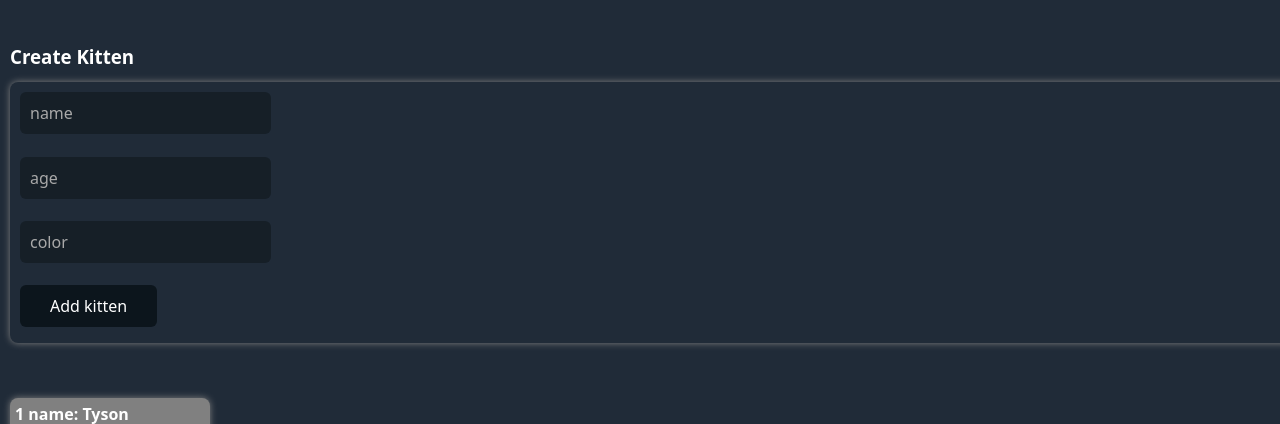
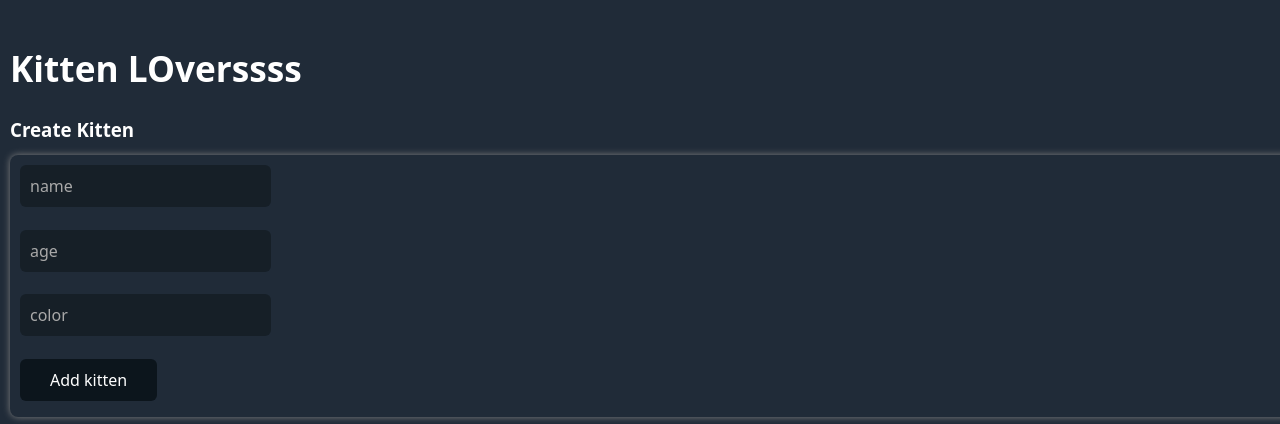
Before and after one commit to toriqul007/linux_pm2_practice, a Flask app: page / in a window 1280 px wide; the page is wider, and only the part inside the window is pictured. Shown: the top 424 px of that part. Run offline with Flask 2, Linux system fonts and the light colour scheme.

Commit message:
template change

```diff
--- a/templates/index.html
+++ b/templates/index.html
@@ -10,7 +10,7 @@
     <link rel="stylesheet" href="https://cdn.jsdelivr.net/npm/water.css@2/out/dark.css">
 </head>
 <body>
-
+<h1>Kitten LOverssss</h1>
     <h3>Create Kitten</h3>
 
     <!-- action is which route to send the form data
```
